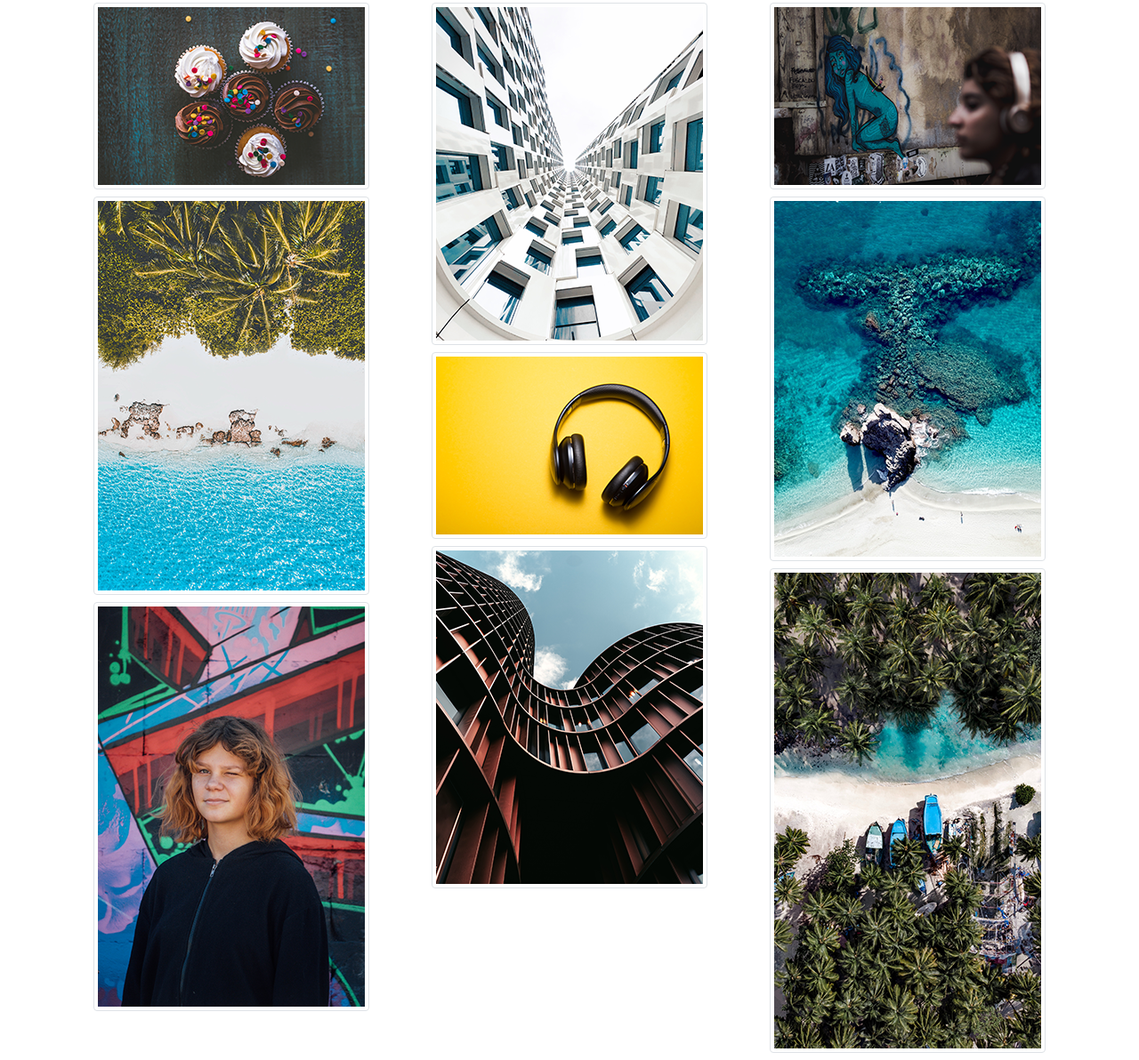
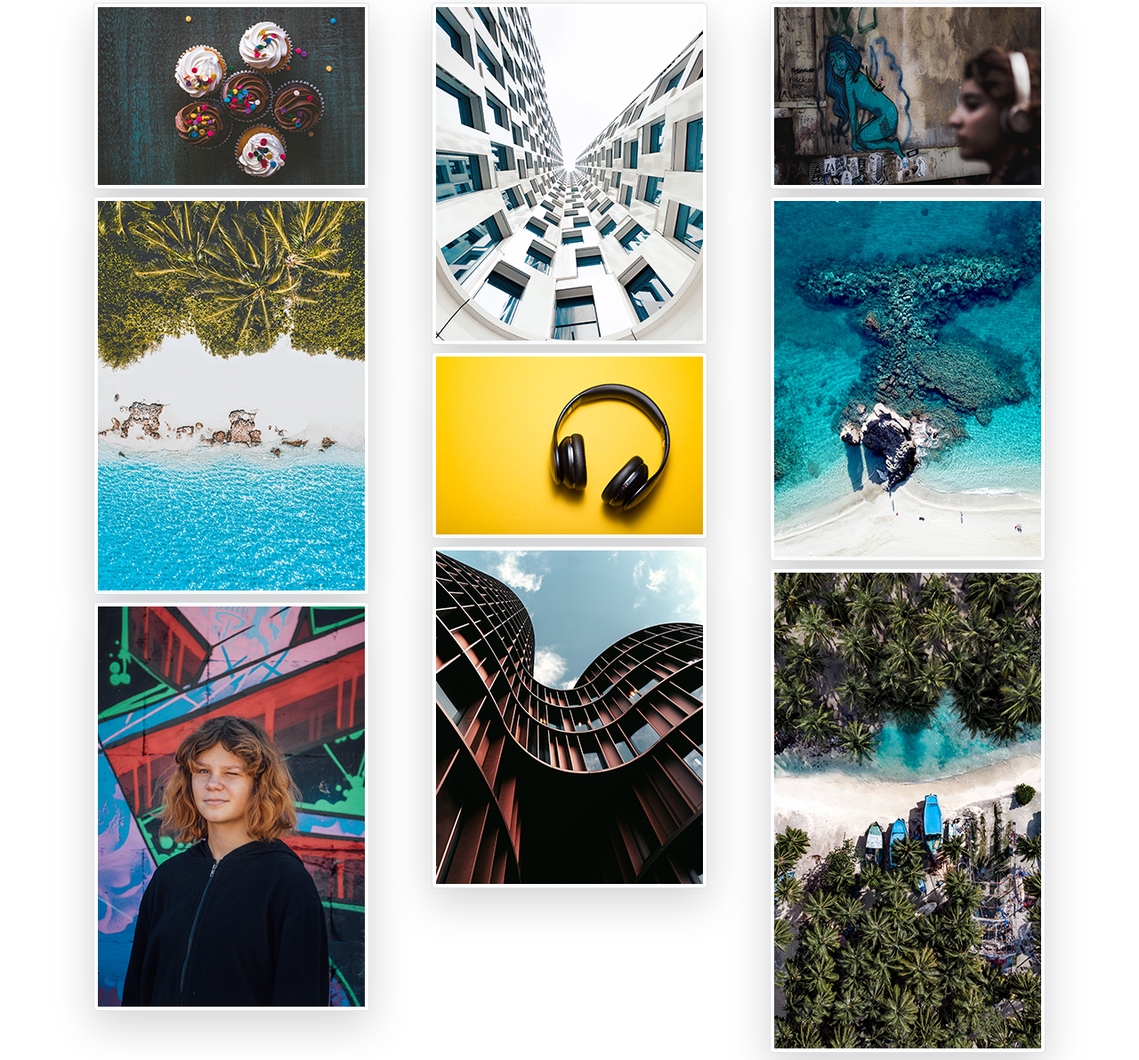
Before and after one commit to E-chen126/m2-hw2-chen-yingyi, a plain HTML site: page index.html in a window 1280 px wide. Shown: the part 85-1277 px from the top of the page at 89% size. Drawn offline with nearby package versions, Linux system fonts and the light colour scheme.

Commit message:
Add a shadow to each image

```diff
--- a/index.html
+++ b/index.html
@@ -16,25 +16,25 @@
 
         <div class="row">
             <div class="col-md-6 col-lg-4">
-                <img src="img/hw2-image2.png" class="img-thumbnail mb-2" alt="cupcakes">
-                <img src="img/hw2-image4.png" class="img-thumbnail mb-2" alt="beach">
-                <img src="img/hw2-image8.png" class="img-thumbnail mb-2" alt="gril wink">
+                <img src="img/hw2-image2.png" class="shadow-lg img-thumbnail mb-2" alt="cupcakes">
+                <img src="img/hw2-image4.png" class="shadow-lg img-thumbnail mb-2" alt="beach">
+                <img src="img/hw2-image8.png" class="shadow-lg img-thumbnail mb-2" alt="gril wink">
             </div>
 
             <div class="col-md-6 col-lg-4">
-                <img src="img/hw2-image1.png" class="img-thumbnail mb-2" alt="building">
-                <img src="img/hw2-image6.png" class="img-thumbnail mb-2" alt="headphone with yellow background">
-                <img src="img/hw2-image5.png" class="img-thumbnail mb-2" alt="building2">
+                <img src="img/hw2-image1.png" class="shadow-lg img-thumbnail mb-2" alt="building">
+                <img src="img/hw2-image6.png" class="shadow-lg img-thumbnail mb-2" alt="headphone with yellow background">
+                <img src="img/hw2-image5.png" class="shadow-lg img-thumbnail mb-2" alt="building2">
             </div>
 
             <div class="col-md-6 col-lg-4">
-                <img src="img/hw2-image3.png" class="column img-thumbnail mb-2" alt="girl with headphone">
-                <img src="img/hw2-image9.png" class="column img-thumbnail mb-2" alt="island">
-                <img src="img/hw2-image7.png" class="d-none d-lg-inline column img-thumbnail mb-2" alt="palm trees pn beach">
+                <img src="img/hw2-image3.png" class="shadow-lg img-thumbnail mb-2" alt="girl with headphone">
+                <img src="img/hw2-image9.png" class="shadow-lg img-thumbnail mb-2" alt="island">
+                <img src="img/hw2-image7.png" class="d-none d-lg-inline shadow-lg img-thumbnail mb-2" alt="palm trees pn beach">
             </div>
 
             <div class="d-lg-none col-md-6">
-                <img src="img/hw2-image7.png" class="column img-thumbnail mb-2" alt="palm trees pn beach">
+                <img src="img/hw2-image7.png" class="shadow-lg img-thumbnail mb-2" alt="palm trees pn beach">
             </div>
 
         </div>
```
